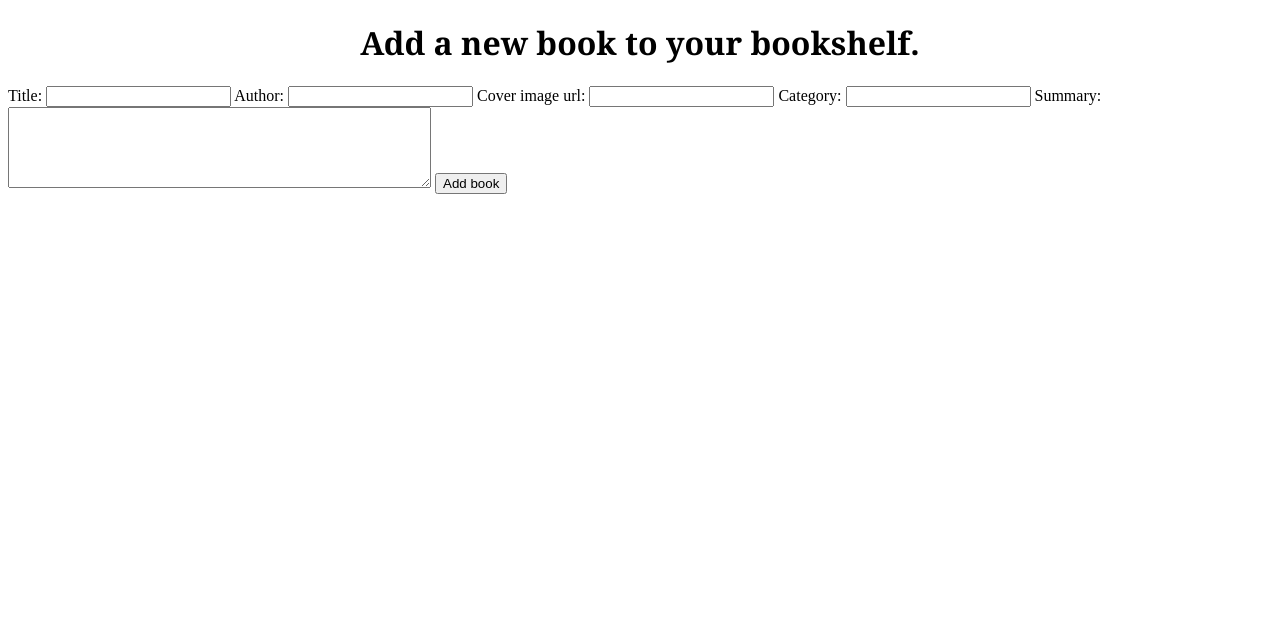
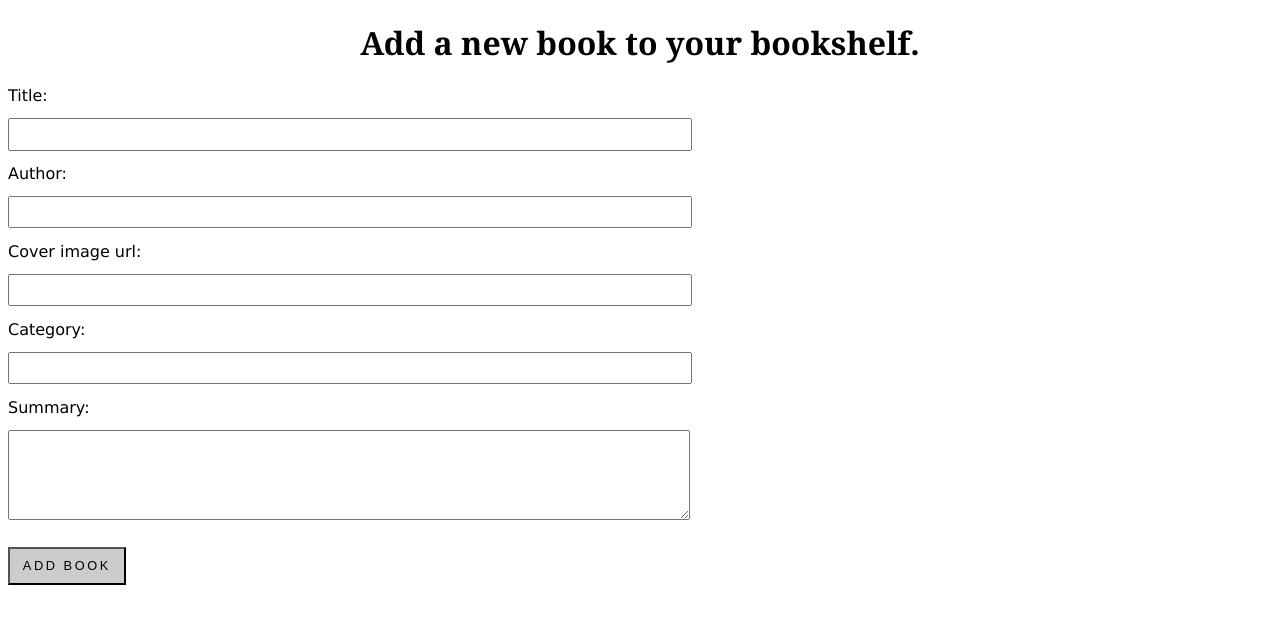
Before and after one commit to Sage-Kearney/books-express, a Node server app: page /books/new in a window 1280 px wide. Shown: the top 624 px of the page. Run offline with Node 20, Linux system fonts and the light colour scheme; some libraries are stand-ins or nearby versions.

Commit message:
styled forms

```diff
--- a/public/css/styles.css
+++ b/public/css/styles.css
@@ -1,9 +1,12 @@
-h1, h3 {
+h1,
+h3 {
   font-family: Georgia, serif;
 }
 
-p, a {
-    font-family: Verdana, Tahoma, sans-serif
+p,
+a,
+label {
+  font-family: Verdana, Tahoma, sans-serif;
 }
 
 h1 {
@@ -11,38 +14,38 @@ h1 {
   background: white;
 }
 
-a {
-    padding: .75em 1em;
+a,
+.button {
+  padding: 0.75em 1em;
   text-decoration: none;
   background: #ccc;
   color: black;
   text-transform: uppercase;
-    letter-spacing: .2em;
-    font-size: .8em;
+  letter-spacing: 0.2em;
+  font-size: 0.8em;
 }
 
 .rule {
   display: flex;
-    -webkit-align-items: flex-end;
   align-items: flex-end;
   height: 1em;
-    line-height: .3;
+  line-height: 0.3;
 }
 
 .rule:before {
-    margin-right: .5em;
+  margin-right: 0.5em;
 }
 .rule:after {
-    margin-left: .5em;
+  margin-left: 0.5em;
 }
-.rule:after, .rule:before {
-    content: " ";
+.rule:after,
+.rule:before {
+  content: ' ';
   position: relative;
   background-color: #ccc;
   display: block;
   height: 1px;
-    -webkit-flex-grow: .5;
-    flex-grow: .5;
+  flex-grow: 0.5;
 }
 
 .flex-container {
@@ -52,8 +55,27 @@ a {
   justify-content: space-evenly;
 }
 
-.flex-item{
+.flex-item {
   width: 20em;
   text-align: center;
   margin: 2em 0;
 }
+
+form {
+  display: flex;
+  flex-direction: column;
+}
+
+input[type='text'],
+textarea {
+  max-width: 50em;
+  margin: 1em 0;
+  padding: 0.5em;
+}
+
+input[type='submit'],
+form a {
+  margin: 1em 0;
+  width: max-content;
+  cursor: pointer;
+}
--- a/views/delete.hbs
+++ b/views/delete.hbs
@@ -1,5 +1,5 @@
 <form action='/books/{{title}}/delete?_method=delete' method='post'>
     <p>Are you sure you want to remove {{title}} from your shelf?</p>
-    <input type="submit" value="Remove" />
+    <input type="submit" value="Remove" class="button" />
     <a href='/books/{{title}}'>Cancel</a>
 </form>
--- a/views/edit.hbs
+++ b/views/edit.hbs
@@ -10,7 +10,7 @@
     </p>
     <p>Write a review:</p>
     <textarea name="review" placeholder={{review}} value={{review}} cols="50" rows="5">{{review}}</textarea>
-    <input type="submit" value="Update" />
+    <input type="submit" value="Update" class="button" />
 
     <a href='/books/{{title}}'>go back</a>
     <a href='/books/{{title}}/delete'>delete this entry</a>
--- a/views/layout.hbs
+++ b/views/layout.hbs
@@ -1,13 +1,16 @@
 <!DOCTYPE html>
 <html lang="en">
+
 <head>
     <meta charset="UTF-8">
     <meta name="viewport" content="width=device-width, initial-scale=1.0">
     <meta http-equiv="X-UA-Compatible" content="ie=edge">
-    <link rel="stylesheet" href="css/styles.css" type="text/css">
+    <link rel="stylesheet" href="/css/styles.css" type="text/css">
     <title>Book Shelf</title>
 </head>
+
 <body>
     {{{ body }}}
 </body>
+
 </html>
--- a/views/new.hbs
+++ b/views/new.hbs
@@ -1,14 +1,14 @@
 <h1>Add a new book to your bookshelf.</h1>
 <form action='/books' method="post" accept-charset="utf-8">
-    <lable for="title">Title:</lable>
+    <label for="title">Title:</label>
     <input type="text" name="title" id="title">
-    <lable for="author">Author:</lable>
+    <label for="author">Author:</label>
     <input type="text" name="author" id="author">
-    <lable for="image">Cover image url:</lable>
+    <label for="image">Cover image url:</label>
     <input type="text" name="image" id="image">
-    <lable for="category">Category:</lable>
+    <label for="category">Category:</label>
     <input type="text" name="category" id="category">
-    <lable for="summary">Summary:</lable>
+    <label for="summary">Summary:</label>
     <textarea type="text" name="summary" id="summary" cols="50" rows="5"></textarea>
-    <input type="submit" value="Add book">
+    <input type="submit" value="Add book" class="button">
 </form>
```
Lines whose indentation alone changed are shown as unchanged.
